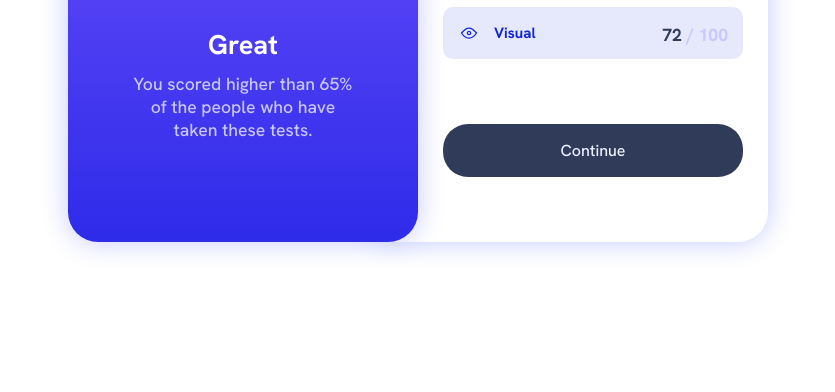
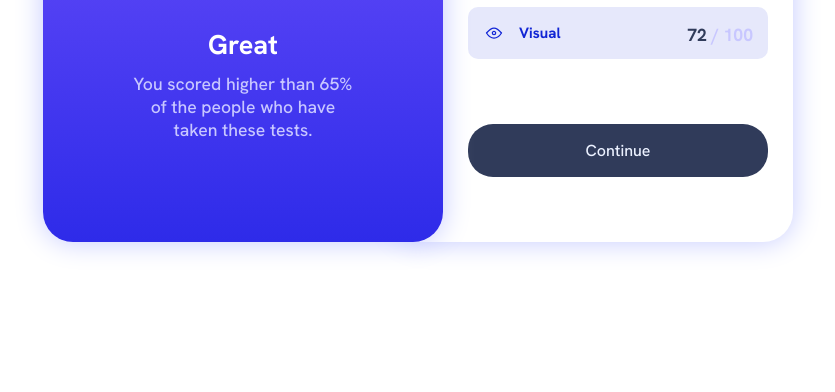
Before and after one commit to Rilssy/stats, a plain HTML site: page index.html in a window 1280 px wide. Shown: the part 408-800 px from the top of the page, without its empty margins (197-1032 px from the left). Drawn offline with Linux system fonts and the light colour scheme.

Commit message:
changed size

```diff
--- a/sass/_medium.scss
+++ b/sass/_medium.scss
@@ -8,7 +8,7 @@
 
 		&__main {
 			height: 500px;
-			min-width: 350px;
+			min-width: 400px;
 			border-radius: 30px;
 			box-shadow: 0px 0px 28px 0px rgba(196, 202, 255, 1);
 		}
```
Also changed, not shown: css/style.css.
